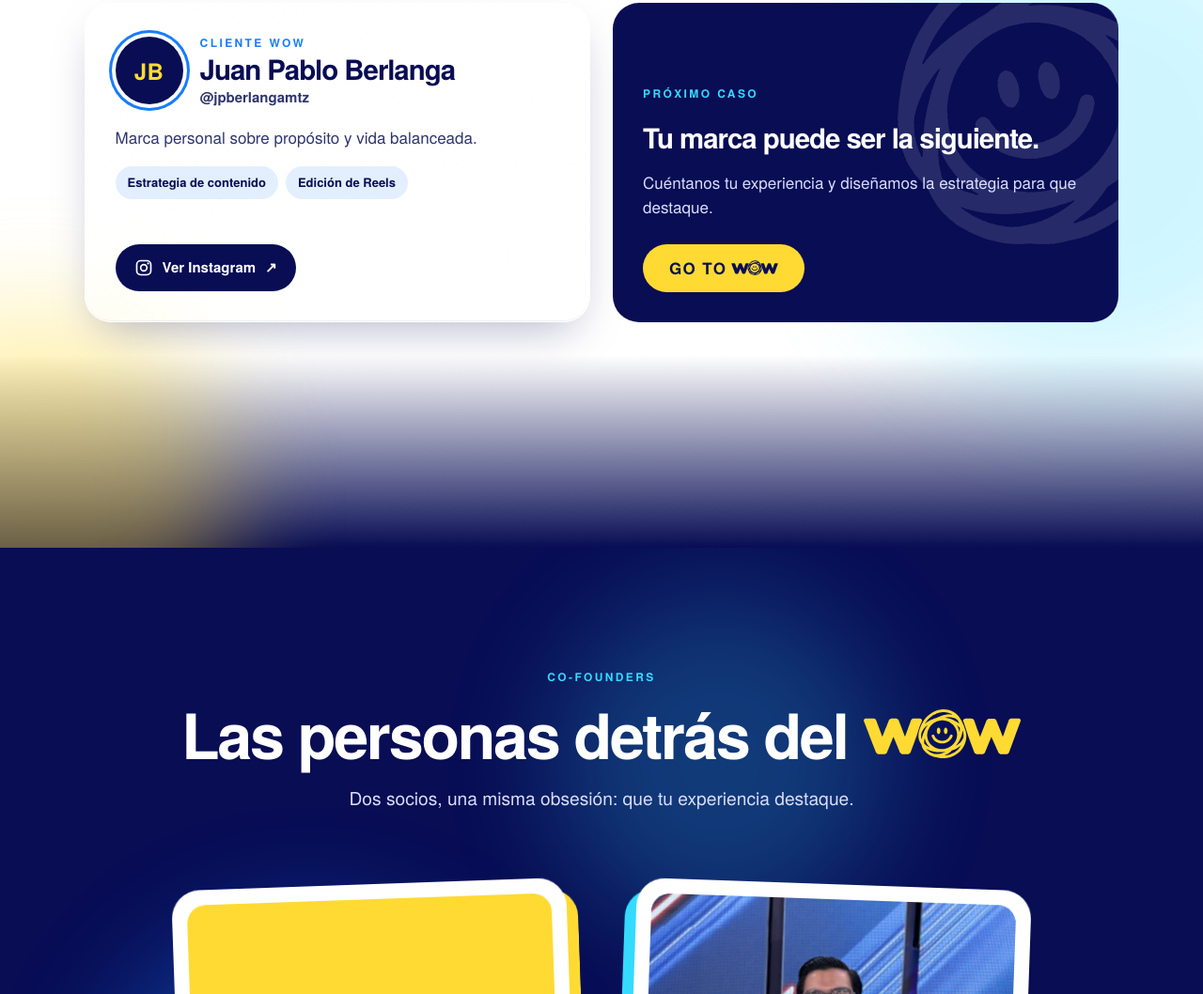
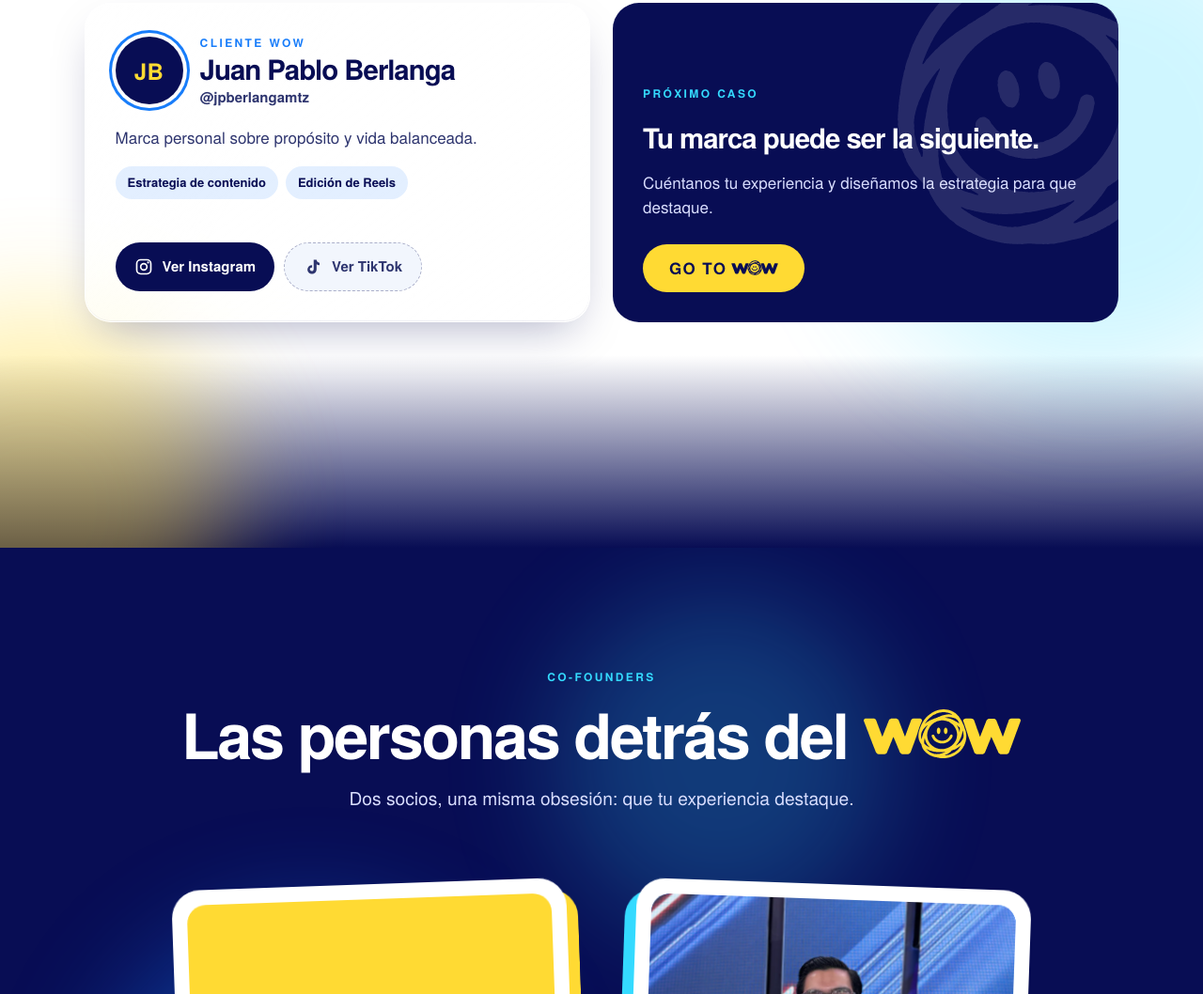
Before and after one commit to franciscosanvel24-code/paginawow, a plain HTML site: page index.html in a window 1280 px wide. Shown: the part 4899-5957 px from the top of the page at 94% size. Drawn offline with Linux system fonts and the light colour scheme.

Commit message:
Cliente JP: sin flecha en Instagram y botón de TikTok (enlace pendiente)
Co-Authored-By: Claude Opus 5.5 <noreply@anthropic.com>
Claude-Session: https://claude.ai/code/session_01L1GuLUNjyVtbqJ3pYDV2hM

```diff
--- a/index.html
+++ b/index.html
@@ -117,7 +117,12 @@
           <div class="client-links">
             <a class="social-link" href="https://www.instagram.com/jpberlangamtz/" target="_blank" rel="noopener noreferrer" aria-label="Abrir el Instagram de Juan Pablo Berlanga (se abre en otra pestaña)">
               <svg viewBox="0 0 24 24" aria-hidden="true"><rect x="3" y="3" width="18" height="18" rx="5" fill="none" stroke="currentColor" stroke-width="2"/><circle cx="12" cy="12" r="4" fill="none" stroke="currentColor" stroke-width="2"/><circle cx="17.5" cy="6.5" r="1.3" fill="currentColor"/></svg>
-              Ver Instagram <span aria-hidden="true">↗</span>
+              Ver Instagram
+            </a>
+            <!-- TikTok: escribe la URL del perfil en data-url y el botón se activa solo -->
+            <a class="social-link social-pending" data-url="" target="_blank" rel="noopener noreferrer" aria-label="TikTok de Juan Pablo Berlanga">
+              <svg viewBox="0 0 24 24" aria-hidden="true"><path fill="currentColor" d="M16.6 3c.3 2.2 1.6 3.6 3.8 3.8v3.1c-1.4.1-2.6-.3-3.8-1.1v6.1c0 3.6-2.6 6.1-6 6.1-3.3 0-5.8-2.7-5.6-6 .2-3 2.8-5.4 5.9-5.2v3.2c-1.5-.3-2.9.7-2.9 2.1 0 1.3 1.1 2.4 2.5 2.3 1.4 0 2.4-1 2.4-2.5V3h3.7z"/></svg>
+              Ver TikTok
             </a>
           </div>
         </article>
--- a/script.js
+++ b/script.js
@@ -123,3 +123,10 @@ document.querySelectorAll('.founder[data-url]').forEach((card) => {
   card.classList.add('has-url');
   card.addEventListener('click', (e) => { if (!e.target.closest('a')) window.open(url, '_blank', 'noopener'); });
 });
+
+/* Redes de clientes: un botón con data-url vacío se muestra como pendiente; con URL se activa */
+document.querySelectorAll('.social-link[data-url]').forEach((link) => {
+  const url = link.dataset.url.trim();
+  if (url) { link.href = url; link.classList.remove('social-pending'); }
+  else { link.setAttribute('aria-disabled', 'true'); link.title = 'Enlace próximamente'; }
+});
--- a/styles.css
+++ b/styles.css
@@ -201,6 +201,8 @@ p{margin:0}
 .social-link{display:inline-flex;align-items:center;gap:10px;padding:13px 20px;border-radius:999px;background:var(--navy);color:var(--white);font-weight:700;font-size:15px;transition:background .2s,transform .2s}
 .social-link svg{width:20px;height:20px}
 .social-link:hover{background:var(--blue);transform:translateY(-2px)}
+.social-pending{background:var(--pale);color:var(--muted-light);border:1px dashed rgba(8,13,84,.3);cursor:default}
+.social-pending:hover{background:var(--pale);transform:none}
 .client-next{background:var(--navy);color:var(--white);border-radius:var(--radius);position:relative;overflow:hidden;justify-content:flex-end}
 .client-next .client-tag{color:var(--cyan)}
 .client-next .client-desc{color:var(--muted-dark)}
```
